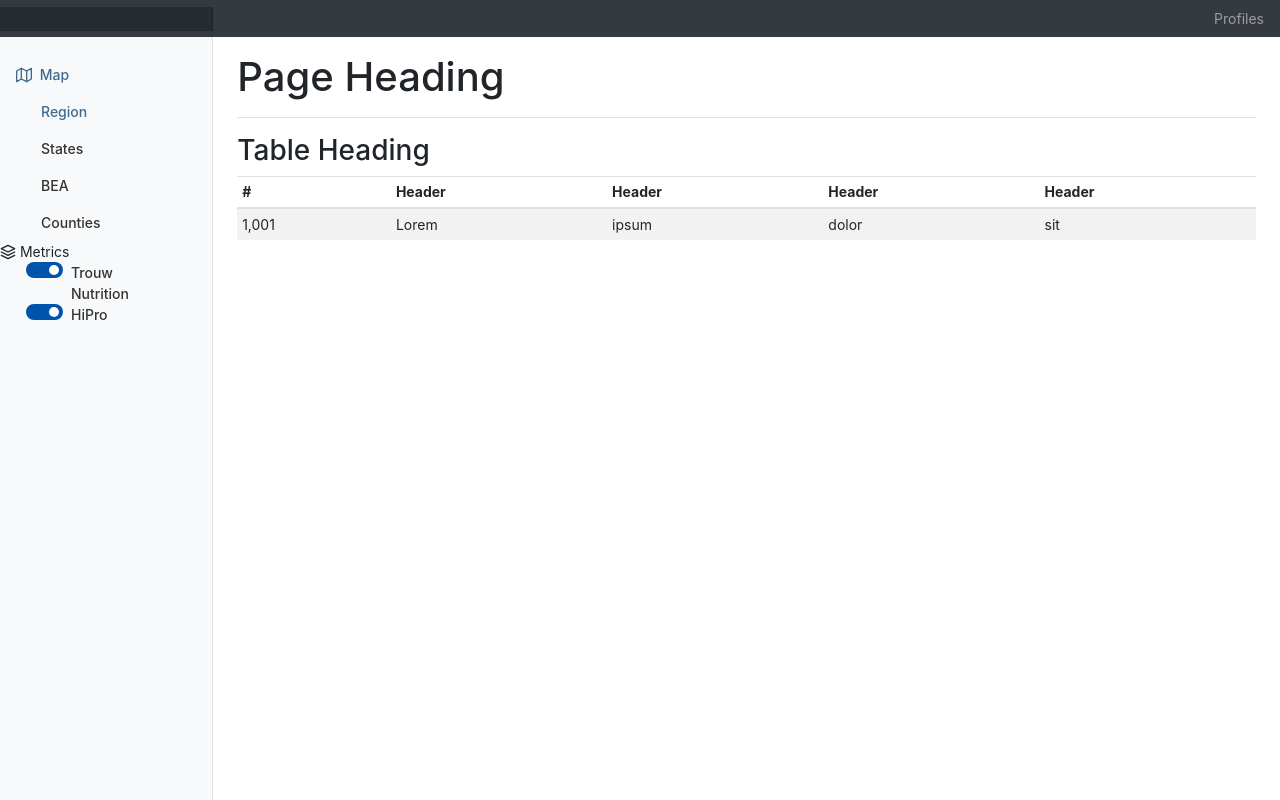
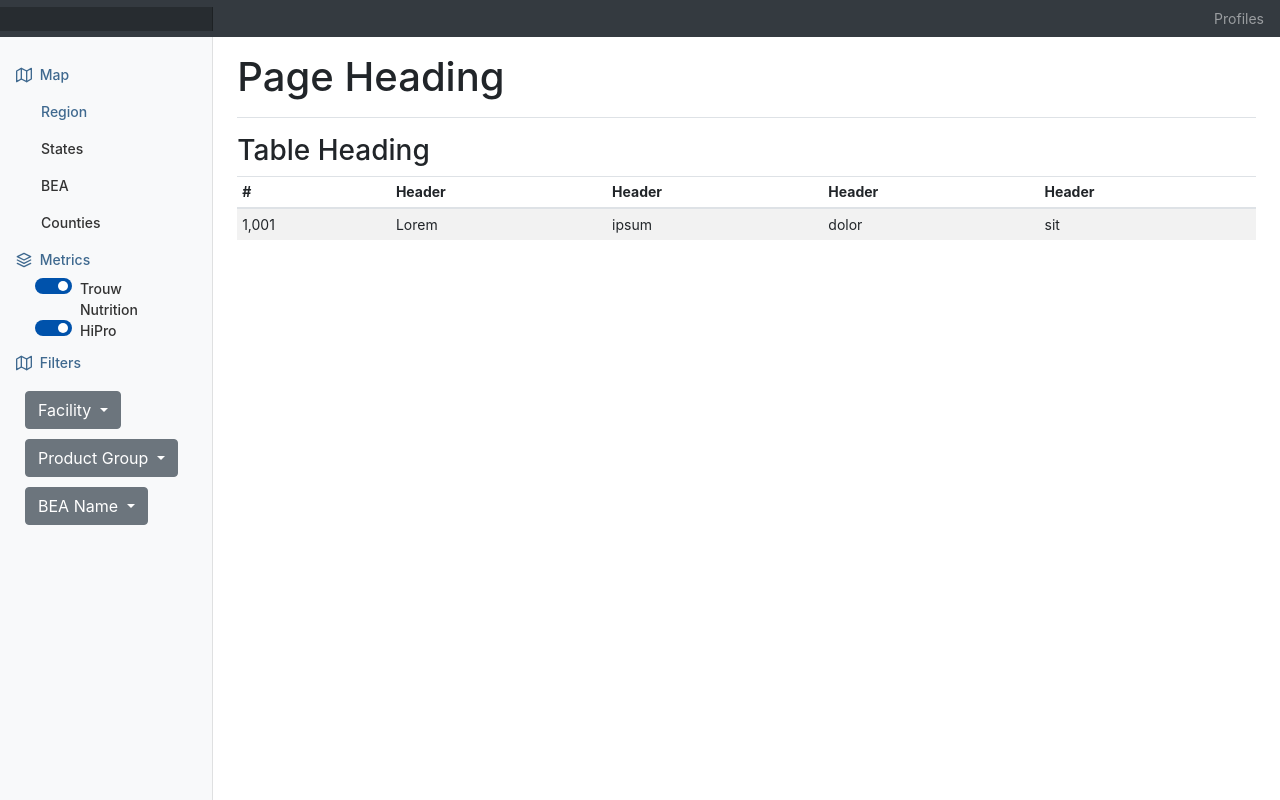
Before and after one commit to MattFirstAnalytics/trouw_map, a Django app: template dataProfile/templates/base.html in a window 1280 px wide. Run offline with Django 3.2, Linux system fonts and the light colour scheme; the template is opened without the code that fills it, so the values that code supplies are empty; some libraries are stand-ins or nearby versions.

Commit message:
Monday Checkpoint

```diff
--- a/Notes.txt
+++ b/Notes.txt
@@ -7,9 +7,9 @@ add bar chart
 Can we find out where the Micro Nutrients are going?
 Trouw Nutrition data doesn't have location
 
+
 Format units
 Add legend
-
 Filter on where it's coming from
 Filter by product group
 Add facilities, don't have to be linked to BEA
--- a/dataProfile/static/js/map_functions.js
+++ b/dataProfile/static/js/map_functions.js
@@ -20,8 +20,8 @@ info.onAdd = function (map) {
 };
 
 info.update = function (props) {
-    this._div.innerHTML = (props ? '<h4>Sales Purchased by BEA</h4><b>BEA Name: ' + props.name + '<br/><b>Volume: ' + props.density + ' MT':
-        '<h4>Sales Purched by BEA</h4><b>BEA Name:   </br><b>Volume:');
+    this._div.innerHTML = (props ? '<h4>Sales by BEA</h4><b>BEA Name: ' + props.name + '<br/><b>Volume: ' + props.density + ' MT':
+        '<h4>Sales by BEA</h4><b>BEA Name:   </br><b>Volume:');
 };
 
 info.addTo(map);
@@ -118,7 +118,7 @@ var legend = L.control({
 legend.onAdd = function (map) {
 
     var div = L.DomUtil.create('div', 'info legend'),
-        grades = [lv, lv + (mv - lv)/5, lv + 2 * (mv - lv)/5, lv + 3 * (mv - lv)/5,  mv],
+        grades = [mv, lv + 3 * (mv - lv)/5, lv + 2 * (mv - lv)/5, lv + (mv - lv)/5,  lv],
         labels = [],
         from, to;
 
--- a/dataProfile/templates/base.html
+++ b/dataProfile/templates/base.html
@@ -93,12 +93,13 @@
                 </li>
               </ul>
               <li class="nav-item">
+                <a id="buttonOverview" class="nav-link active" href="/dataProfile/map?file=regions">
                   <span data-feather="layers"></span>
                   Metrics<span class="sr-only"></span>
+                </a>
+              </li>
               <ul class="nav flex-column" style="margin-left: 25px">
-
-                    <div class="row" style="padding-left: 16px;">
-                      <li class="nav-item">
+                <li class="nav-item" style="padding-left: 10px;">
                   <label class="switch">
                     <input type="checkbox" id="TN" onchange="flip('TN')" checked>
                       <span class="slider round"></span>
@@ -108,27 +109,57 @@
                     </input>
                   </label>
                 </li>
-                    </div>
-
-                    <li class="nav-item">
-                      <div class="row" style="padding-left: 16px;">
+                <li class="nav-item"  style="padding-left: 10px;">
                   <label class="switch">
                     <input type="checkbox"  id="HiPro"  onchange="flip('HiPro')" checked>
                     <span class="slider round"></span>
                     <a id="buttonColumns" class="nav-link accordion" href="#" style="padding-top: 0px; padding-left: 45px;">
                       HiPro
                     </a>
-                      </div>
                   </label>
-
-                    </li>
-
-                    <li>
-
                 </li>
               </ul>
+              <li class="nav-item">
+                <a id="buttonOverview" class="nav-link active" href="/dataProfile/map?file=regions">
+                  <span data-feather="map"></span>
+                  Filters <span class="sr-only"></span>
                 </a>
               </li>
+              <ul class="nav flex-column" style="margin-left: 25px">
+                <div class="dropdown" style="margin-top: 10px;">
+                  <button class="btn btn-secondary dropdown-toggle" type="button" id="dropdownMenuButton" data-toggle="dropdown" aria-haspopup="true" aria-expanded="false">
+                    Facility
+                  </button>
+                  <div class="dropdown-menu" aria-labelledby="dropdownMenuButton">
+                    {% for v in filters.Facility %}
+                    <a class="dropdown-item" href="#">{{ v }}</a>
+                    {% endfor %}
+                  </div>
+                </div>
+
+                <div class="dropdown" style="margin-top: 10px;">
+                  <button class="btn btn-secondary dropdown-toggle" type="button" id="dropdownMenuButton" data-toggle="dropdown" aria-haspopup="true" aria-expanded="false">
+                    Product Group
+                  </button>
+                  <div class="dropdown-menu" aria-labelledby="dropdownMenuButton">
+                    {% for v in filters.Product_Group_Level_1 %}
+                    <a class="dropdown-item" href="#">{{ v }}</a>
+                    {% endfor %}
+                  </div>
+                </div>
+
+                <div class="dropdown" style="margin-top: 10px;">
+                  <button class="btn btn-secondary dropdown-toggle" type="button" id="dropdownMenuButton" data-toggle="dropdown" aria-haspopup="true" aria-expanded="false">
+                      BEA Name
+                  </button>
+                  <div class="dropdown-menu" aria-labelledby="dropdownMenuButton">
+                    {% for v in filters.BEA_Name %}
+                    <a class="dropdown-item" href="#">{{ v }}</a>
+                    {% endfor %}
+                  </div>
+                </div>
+
+              </ul>
             </ul>
           </div>
         </nav>
--- a/dataProfile/views.py
+++ b/dataProfile/views.py
@@ -15,7 +15,9 @@ def map(request):
     try:
         data['map_file'] = request.GET["file"]
     except:
-        data['map_file'] = 'bea'
+        data['map_file'] = 'BEA'
     data['company_name'] = company_name
     data['data_source'] = page_heading
+    data['filters'] = views_functions.get_unique_lists(data['map_file'])
+    print(data)
     return render(request, 'dataProfile/map.html', data)
```
Also changed, not shown: dataProfile/views_functions.py (+11 -0 lines). Lines whose indentation alone changed are shown as unchanged.
